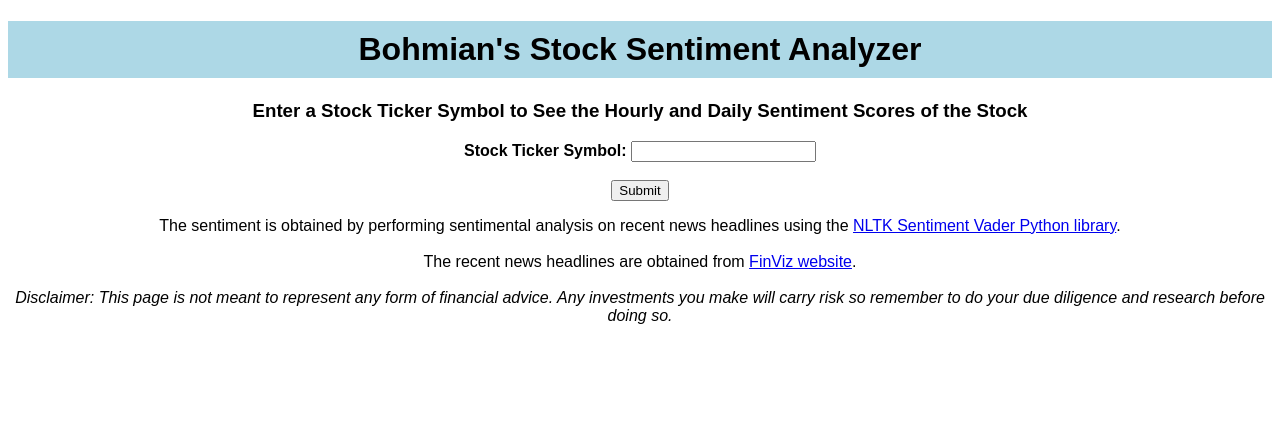
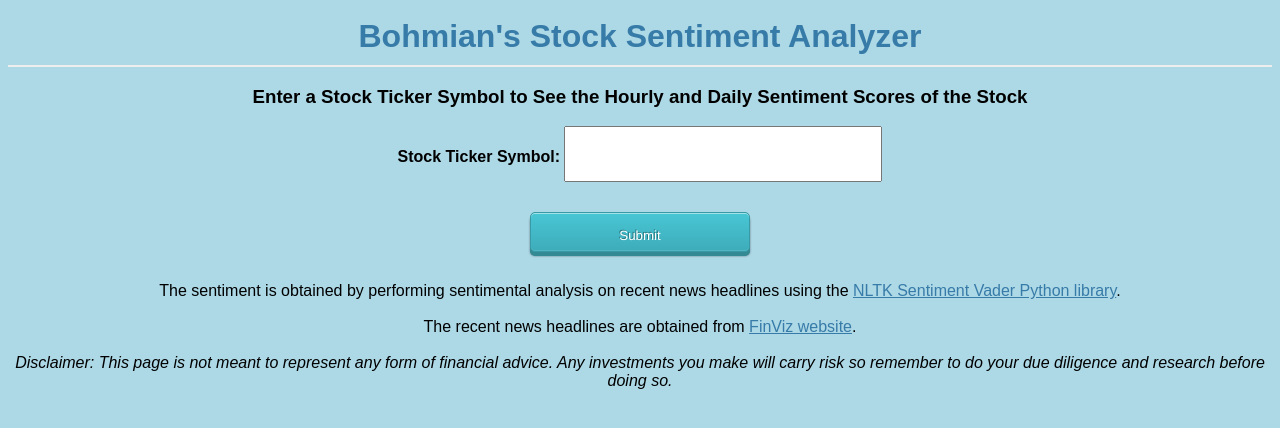
Before and after one commit to damianboh/stock_sentiment_webapp, a Flask app: page / in a window 1280 px wide. Shown: the top 428 px of the page. Run offline with Flask 2, Linux system fonts and the light colour scheme.

Commit message:
Update index.html

```diff
--- a/templates/index.html
+++ b/templates/index.html
@@ -1,11 +1,131 @@
 <!doctype html>
 <html>
+	<style>
+		body            { font-family: "Lucida Sans Unicode", "Lucida Grande", sans-serif;}
+		a, h1, h2       { color: #377ba8; }
+		h1, h2          { margin: 0; }
+		h1              { border-bottom: 2px solid #eee; }
+		h2              { font-size: 1.2em; }
+
+		table.dataframe, .dataframe th, .dataframe td {
+		  border: none;
+		  border-bottom: 1px solid #C8C8C8;
+		  border-collapse: collapse;
+		  text-align:left;
+		  padding: 10px;
+		  margin-bottom: 40px;
+		  font-size: 0.9em;
+		}
+
+		form {
+			margin: auto;
+			width: 80%;
+		}
+
+		.button {
+		  background-color: #4CAF50; /* Green */
+		  border: none;
+		  color: white;
+		  padding: 15px 32px;
+		  text-align: center;
+		  text-decoration: none;
+		  display: inline-block;
+		  font-size: 16px;
+		}
+
+		.result {
+			margin: auto;
+			width: 80%;
+			border: 1px solid #f0f;
+		}
+
+		input[type=text] {
+		   height: 50px;
+		   font-size:24px;
+		}
+
+
+		body {
+			background-color:LightBlue;
+		}
+
+		.push_button {
+			position: relative;
+			width:220px;
+			height:40px;
+			text-align:center;
+			color:#FFF;
+			text-decoration:none;
+			line-height:43px;
+			font-family:'Oswald', Helvetica;
+			display: block;
+			margin: 30px;
+		}
+		.push_button:before {
+			background:#f0f0f0;
+			background-image:-webkit-gradient(linear, 0% 0%, 0% 100%, from(#D0D0D0), to(#f0f0f0));
+
+			-webkit-border-radius:5px;
+			-moz-border-radius:5px;
+			border-radius:5px;
+
+			-webkit-box-shadow:0 1px 2px rgba(0, 0, 0, .5) inset, 0 1px 0 #FFF;
+			-moz-box-shadow:0 1px 2px rgba(0, 0, 0, .5) inset, 0 1px 0 #FFF;
+			box-shadow:0 1px 2px rgba(0, 0, 0, .5) inset, 0 1px 0 #FFF;
+
+			position: relative;
+			content: "";
+			left: -6px; right: -6px;
+			top: -6px; bottom: -10px;
+			z-index: -1;
+		}
+
+		.push_button:active {
+			-webkit-box-shadow:0 1px 0 rgba(255, 255, 255, .5) inset, 0 -1px 0 rgba(255, 255, 255, .1) inset;
+			top:5px;
+		}
+		.push_button:active:before{
+			top: -11px;
+			bottom: -5px;
+			content: "";
+		}
+
+		.blue {
+			text-shadow:-1px -1px 0 #2C7982;
+			background: #3EACBA;
+			border:1px solid #379AA4;
+			background-image:-webkit-linear-gradient(top, #48C6D4, #3EACBA);
+			background-image:-moz-linear-gradient(top, #48C6D4, #3EACBA);
+			background-image:-ms-linear-gradient(top, #48C6D4, #3EACBA);
+			background-image:-o-linear-gradient(top, #48C6D4, #3EACBA);
+			background-image:linear-gradient(top, #48C6D4, #3EACBA);
+
+			-webkit-border-radius:5px;
+			-moz-border-radius:5px;
+			border-radius:5px;
+
+			-webkit-box-shadow:0 1px 0 rgba(255, 255, 255, .5) inset, 0 -1px 0 rgba(255, 255, 255, .1) inset, 0 4px 0 #338A94, 0 4px 2px rgba(0, 0, 0, .5);
+			-moz-box-shadow:0 1px 0 rgba(255, 255, 255, .5) inset, 0 -1px 0 rgba(255, 255, 255, .1) inset, 0 4px 0 #338A94, 0 4px 2px rgba(0, 0, 0, .5);
+			box-shadow:0 1px 0 rgba(255, 255, 255, .5) inset, 0 -1px 0 rgba(255, 255, 255, .1) inset, 0 4px 0 #338A94, 0 4px 2px rgba(0, 0, 0, .5);
+		}
+
+		.blue:hover {
+			background: #48C6D4;
+			background-image:-webkit-linear-gradient(top, #3EACBA, #48C6D4);
+			background-image:-moz-linear-gradient(top, #3EACBA, #48C6D4);
+			background-image:-ms-linear-gradient(top, #3EACBA, #48C6D4);
+			background-image:-o-linear-gradient(top, #3EACBA, #48C6D4);
+			background-image:linear-gradient(top, #3EACBA, #48C6D4);
+		}
+	</style>
+
+	<head>
+		<title>Bohmian's Stock Sentiment Analyzer</title>
+	</head>
 
 	<body style="font-family:arial, sans-serif", style="width: 70%">
 		<center>
-		<h1 style="background:lightblue;padding:10px">
-			Bohmian's Stock Sentiment Analyzer
-		</h1>
+			<h1 style="padding:10px">Bohmian's Stock Sentiment Analyzer</h1>
 
 			<h3>Enter a Stock Ticker Symbol to See the Hourly and Daily Sentiment Scores of the Stock</h3>
 
@@ -13,9 +133,7 @@
 
 					<b>Stock Ticker Symbol: </b>
 					<input id="text_field" name="ticker" type="text" required>
-				<br><br>
-
-					<input id="submit_button" type="Submit">
+					<center><input id="submit_button" type="Submit" class="push_button blue"></center>
 
 				</form>
 			<p>
```
Lines whose indentation alone changed are shown as unchanged.
